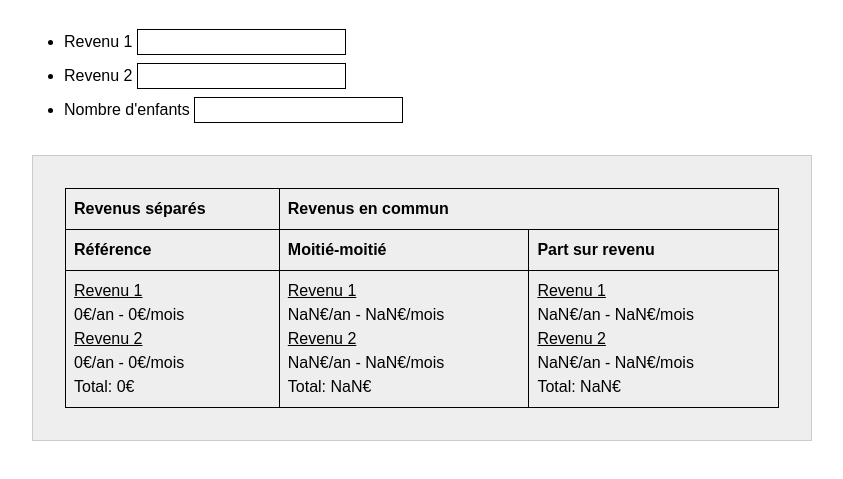
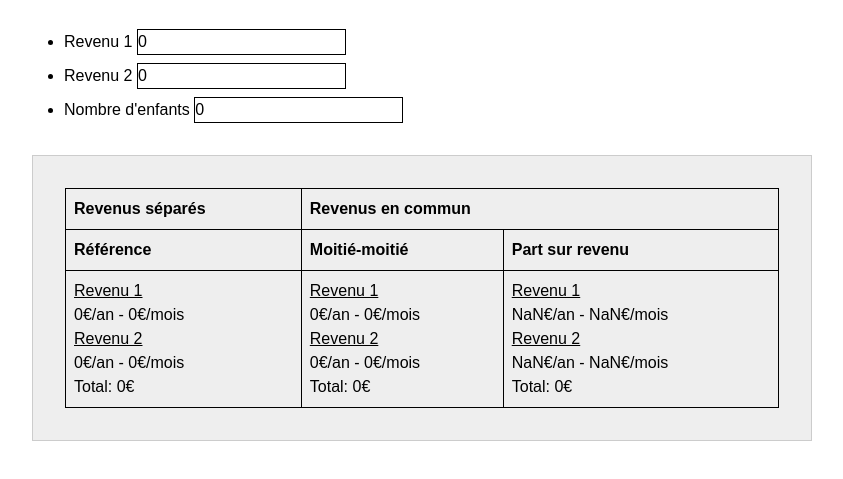
Before and after one commit to Darklg/tranches_impots, a plain HTML site: page index.html in a window 1280 px wide. Shown: the part 103-582 px from the top of the page, without its empty margins (218-1061 px from the left). Drawn offline with Linux system fonts and the light colour scheme.

Commit message:
Min values

```diff
--- a/index.html
+++ b/index.html
@@ -4,9 +4,9 @@
 <meta charset="UTF-8" />
 <title>Impots sur le revenu</title>
 <meta name="viewport" content="width=device-width" />
-<link rel="stylesheet" type="text/css" href="assets/style.css" />
-<script src="assets/tools.js"></script>
-<script src="assets/script.js"></script>
+<link rel="stylesheet" type="text/css" href="assets/style.css?v=20231121170025" />
+<script src="assets/tools.js?v=20231121170025"></script>
+<script src="assets/script.js?v=20231121170025"></script>
 </head>
 <body>
 <h1>Impots sur le revenu</h1>
@@ -14,15 +14,15 @@
     <ul>
         <li class="box">
             <label for="revenu_1">Revenu 1</label>
-            <input step="1000" data-watch-change data-jsu-local-storage name="revenu_1" id="revenu_1" type="number" />
+            <input step="100" value="0" min="0" data-watch-change data-jsu-local-storage name="revenu_1" id="revenu_1" type="number" />
         </li>
         <li class="box">
             <label for="revenu_2">Revenu 2</label>
-            <input step="1000" data-watch-change data-jsu-local-storage name="revenu_2" id="revenu_2" type="number" />
+            <input step="100" value="0" min="0" data-watch-change data-jsu-local-storage name="revenu_2" id="revenu_2" type="number" />
         </li>
         <li class="box">
             <label for="childcount">Nombre d'enfants</label>
-            <input step="1" data-watch-change data-jsu-local-storage name="childcount" id="childcount" type="number" />
+            <input step="1" value="0" min="0" data-watch-change data-jsu-local-storage name="childcount" id="childcount" type="number" />
         </li>
     </ul>
 </form>
```
